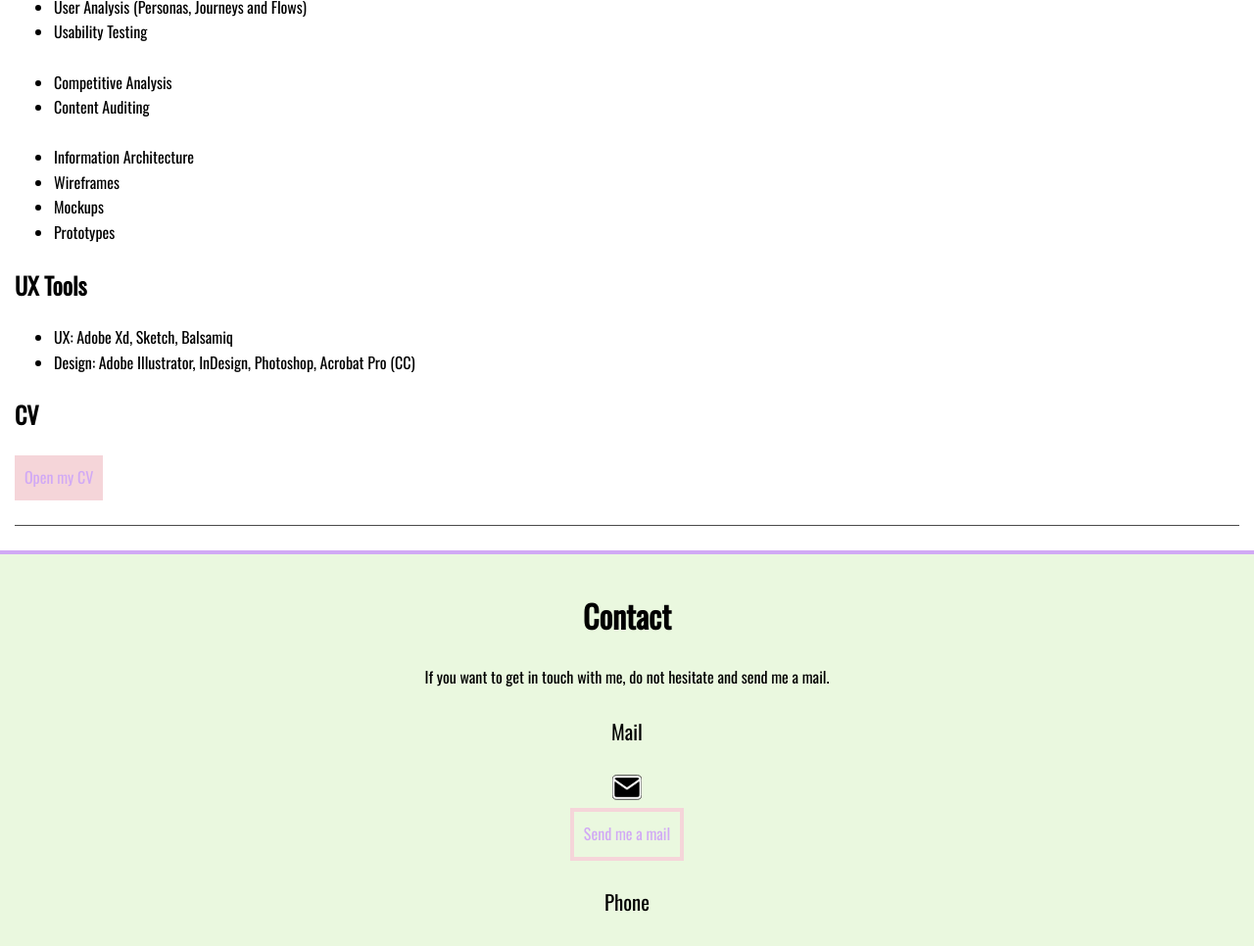
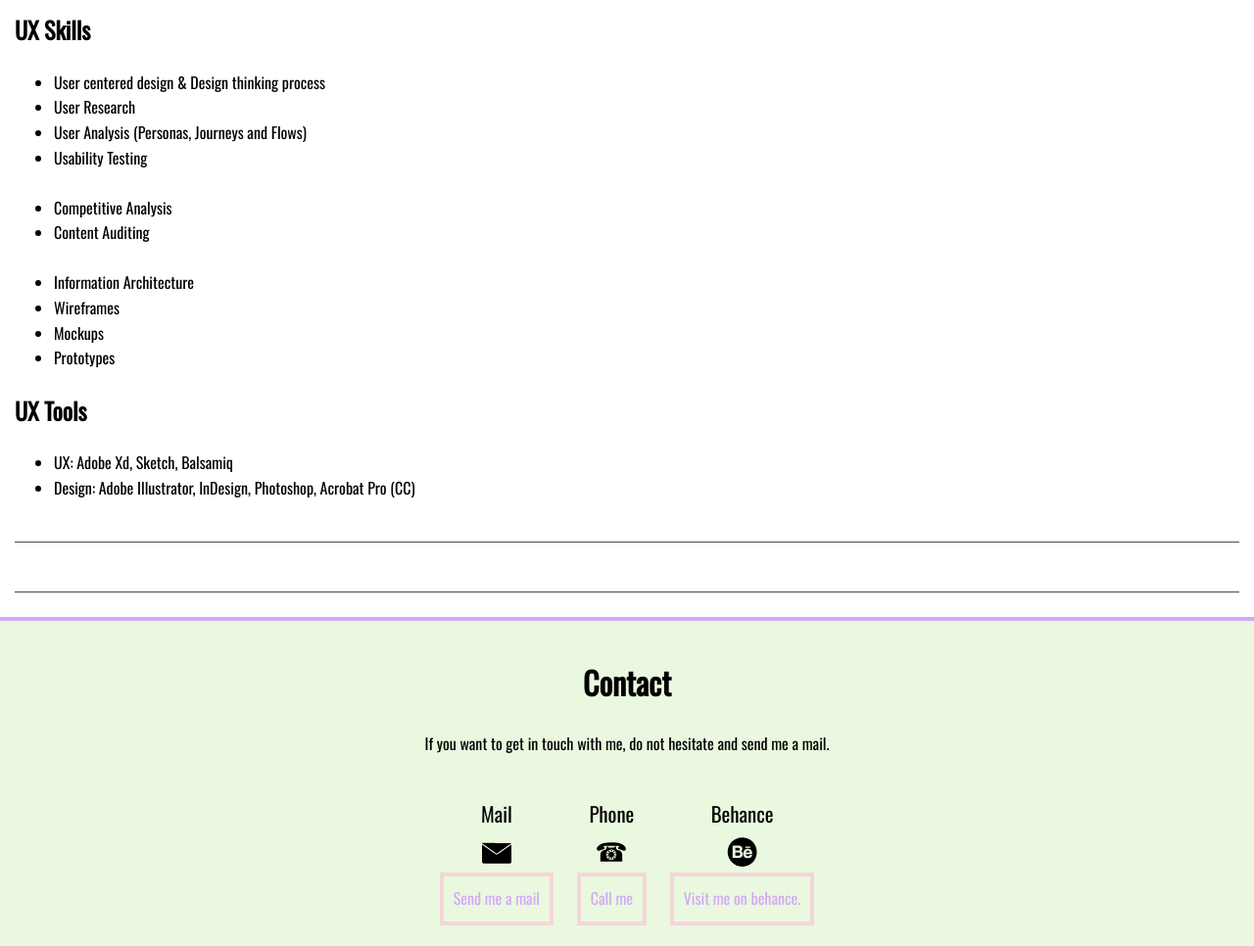
Before and after one commit to dia-con-ly/Portfolio-Website, a plain HTML site: page about.html in a window 1280 px wide. Shown: the part 1834-2800 px from the top of the page at 98% size. Drawn offline with nearby package versions, Linux system fonts and the light colour scheme.

Commit message:
Added correct column and row sections
Added descriptions and additinal divs where necessary.

```diff
--- a/about.html
+++ b/about.html
@@ -79,16 +79,17 @@
     				<h2>Hello, it´s me - Lydia</h2>
 						<h3> Some things about me: </h3>
 								<picture>
-	      				<source srcset="/img/Portrait/Portrait_600px.jpg" media="(max-width:767px)">
-	      				<img width="375" height="250" src="/img/Portrait/Portrait_600px.jpg" alt="My Image"media="(max-width:767px)">
+	      				<source srcset="img/Portrait/Portrait_1200px.jpg" media="(max-width:767px)">
+	      				<img width="375" height="250" src="img/Portrait/Portrait_1200px.jpg" alt="My Image"media="(max-width:767px)">
 	    					</picture>
 
 
 								<div class="row"> <!-- Row for columns  -->
 									<div> <!-- Columns  -->
 
+										<div><!-- Start Column 1  -->
+
 											<div id="aboutme" >
-
 														<div>
 															<h3> Where I am based </h3>
 							    						<p> I am based in Germany, but remotely living in a Van. That makes my life super flexible and allows me to changes places easily.</p>
@@ -107,10 +108,19 @@
 														</div>
 											</div>
 
+											<div id=CV>
+														<h3> CV </h3>
+														<div>
+														<a href="files/CV.pdf" class="button" target="_blank" >Open my CV</a>
+														</div>
+											</div>
 
+										</div><!-- End Column 1  -->
 
-										<div id="skills" >
-							<div>
+										<div><!-- Start Column 2  -->
+
+											<div id="skills" class="row"> <!-- Row for columns  -->
+														<div><!-- Start Column Skills  -->
 																	<h3> UX Skills </h3>
 																	<ul>
 																		<li> User centered design & Design thinking process </li>
@@ -126,24 +136,18 @@
 																		<li> Mockups</li>
 																		<li> Prototypes</li>
 																	</ul>
-							</div>
+														</div><!-- End Column Skills  -->
 
-							<div>
+														<div><!-- Start Column Tools -->
 																	<h3> UX Tools </h3>
 																	<ul>
 																		<li> UX: Adobe Xd, Sketch, Balsamiq </li>
 																		<li> Design: Adobe Illustrator, InDesign, Photoshop, Acrobat Pro (CC)</li>
 																	</ul>
-							</div>
+														</div><!-- End Column Tools  -->
 										 </div>
 
-
-										<div id=CV>
-							<h3> CV </h3>
-							<div>
-	 						<a href="/Users/ly/Documents/UX COURSE/03_FRONT END/Project/files/CV.pdf" class="button" target="_blank" >Open my CV</a>
-							</div>
-						</div>
+										</div><!-- End Column 2 -->
 
 								  </div> <!-- Columns  -->
 							  </div> <!-- Row for columns  -->
@@ -156,9 +160,8 @@
 </main>
 
 
-<footer>
 
-<div id="contact">
+<footer id="contact">
 	<div class="container">
 
 		<div>
@@ -166,53 +169,32 @@
 			<p>If you want to get in touch with me, do not hesitate and send me a mail.</p>
 		</div>
 
-			<div id=mail>
+		<div class="social">
+			<div id="mail">
 				<h4>Mail</h4>
 				<!-- Generator: Adobe Illustrator 25.0.1, SVG Export Plug-In . SVG Version: 6.00 Build 0)  -->
 				<svg width="30" height="30" version="1.1" id="Ebene_1" xmlns="http://www.w3.org/2000/svg" xmlns:xlink="http://www.w3.org/1999/xlink" x="0px" y="0px"
 					 viewBox="0 0 144.7 118.5" style="enable-background:new 0 0 144.7 118.5;" xml:space="preserve">
-				<style type="text/css">
-					.st0{fill:#FFFFFF;}
-					.st1{fill:#FFFFFF;stroke:#1D1D1B;stroke-width:4;stroke-miterlimit:10;}
-				</style>
-				<path class="st0" d="M72.5,0C55.1,0,37.6,0,20.2,0C10.7,0,2.9,5.8,0.7,14.6c-0.7,2.9-0.8,6-0.8,9c-0.1,24.6-0.1,49.1,0,73.7
-					c0,12.4,8.2,21.2,19.9,21.2c35,0.1,69.9,0.1,104.9,0c8.4,0,15.8-5,18.5-12.6c1-3,1.4-6.4,1.4-9.6c0.1-24.9,0-49.8,0.1-74.7
-					c0-13-8.3-21.6-21.4-21.6C106.4,0,89.5,0,72.5,0z"/>
-				<path class="st1" d="M72.5,0c17,0,33.9,0,50.9,0c13,0,21.4,8.6,21.4,21.6c-0.1,24.9,0,49.8-0.1,74.7c0,3.2-0.4,6.6-1.4,9.6
-					c-2.7,7.6-10.1,12.6-18.5,12.6c-35,0-69.9,0.1-104.9,0C8.2,118.5,0,109.6,0,97.3c-0.1-24.6,0-49.1,0-73.7c0-3,0.1-6.1,0.8-9
-					C3,5.8,10.8,0,20.3,0C37.7,0,55.1,0,72.5,0z M131.6,32.4c-1.6,1.1-2.6,1.8-3.5,2.4c-16.9,11.8-33.7,23.6-50.6,35.4
-					c-4.3,3-6.2,3-10.4,0c-12.2-8.5-24.3-17-36.5-25.5c-5.7-4-11.4-8-17.6-12.3c0,1.7,0,2.7,0,3.7c0,20.2,0,40.5,0,60.7
-					c0,6.2,2.2,8.5,8.4,8.5c33.9,0,67.9,0,101.8,0c6.2,0,8.4-2.2,8.4-8.4c0-20.4,0-40.7,0-61.1C131.6,34.9,131.6,34,131.6,32.4z
-					 M130.7,16.9c0.1-0.4,0.1-0.8,0.2-1.2c-2.1-0.8-4.2-2.3-6.3-2.3c-34.9-0.1-69.7-0.1-104.6,0c-2.1,0-4.2,1.5-7,2.6
-					c1.3,1.2,1.7,1.6,2.2,1.9C33.6,30.8,52,43.6,70.3,56.6c2,1.4,3.1,0.6,4.6-0.4c11.9-8.3,23.7-16.6,35.6-24.9
-					C117.2,26.4,124,21.7,130.7,16.9z"/>
-				<path d="M131.6,32.4c0,1.6,0,2.5,0,3.4c0,20.4,0,40.7,0,61.1c0,6.2-2.2,8.4-8.4,8.4c-33.9,0-67.9,0-101.8,0c-6.2,0-8.4-2.2-8.4-8.5
-					c0-20.2,0-40.5,0-60.7c0-1,0-2,0-3.7c6.2,4.3,11.9,8.3,17.6,12.3c12.2,8.5,24.3,17,36.5,25.5c4.3,3,6.1,3,10.4,0
-					c16.9-11.8,33.7-23.6,50.6-35.4C129.1,34.2,130,33.5,131.6,32.4z"/>
-				<path d="M130.7,16.9c-6.8,4.8-13.5,9.5-20.3,14.2C98.5,39.4,86.7,47.7,74.8,56c-1.5,1-2.6,1.8-4.6,0.4c-18.3-13-36.7-25.8-55.1-38.7
-					c-0.5-0.3-0.8-0.7-2.2-1.9c2.8-1.1,4.9-2.6,7-2.6c34.9-0.1,69.7-0.1,104.6,0c2.1,0,4.2,1.5,6.3,2.3
-					C130.9,16.1,130.8,16.5,130.7,16.9z"/>
+				<path d="M4.5,19.3c5.9,4,11.6,8.2,17.4,12.3C37.4,42.5,53.3,53.8,69,65.1c1.4,0.9,2.6,1.3,3.6,1.3c1.8,0,3.2-0.9,4.2-1.7l0.1-0.1
+					c6.9-4.9,13.8-9.8,20.7-14.7c7-5,13.9-9.8,21-14.8c4.8-3.6,9.7-7.1,14.5-10.4c3-2.1,6.1-4.4,9.1-6.5l0.7-0.5l0.2-0.8
+					c0.1-0.4,0.1-0.7,0.1-0.9c0-0.1-144.6-1.4-144.6-1.4l3.4,3.1C3.3,18.3,3.8,18.8,4.5,19.3z"/>
+				<path d="M137.1,28.4c-9.9,7-20,14-30,21s-20,14-30,21c-4.3,3-5.4,3-9.6,0C60.2,65.2,53,60.1,45.9,55.1c-7.2-5-14.3-10.1-21.5-15
+					L24.1,40c-6.7-4.7-13.4-9.5-20.7-14.4l-3.7-2.6v80.7c0,8.8,3.7,12.4,12.3,12.4h120.5c8.6,0,12.3-3.7,12.3-12.3V22.9l-5.2,3.7
+					C138.6,27.3,137.8,27.8,137.1,28.4z"/>
 				</svg>
+
 				<div>
 				<a href="mailto:lytopnik@gmail.com" class="button contact">Send me a mail</a>
 			</div>
 			</div>
 
 
-			<div id=phone>
+			<div id="phone">
+				<div >
 					<h4>Phone</h4>
 						<!-- Generator: Adobe Illustrator 25.0.1, SVG Export Plug-In . SVG Version: 6.00 Build 0)  -->
 						<svg width="30" height="30" version="1.1" id="Ebene_1" xmlns="http://www.w3.org/2000/svg" xmlns:xlink="http://www.w3.org/1999/xlink" x="0px" y="0px"
 							 viewBox="0 0 97.9 64.2" style="enable-background:new 0 0 97.9 64.2;" xml:space="preserve">
-				<style type="text/css">
-					.st0{fill:#FFFFFF;}
-				</style>
-				<g>
-					<path class="st0" d="M85.4,63.9c0.1-0.2,0.2-0.2,0.2-0.3c-0.1-8.1,0.1-16.1-0.3-24.2c-0.3-6.6-5-11.5-11.4-13.2
-						c-2.2-0.6-4.3-1.5-6.4-2.4c-1.6-0.7-2.3-2-2.2-3.8c0.1-1.8,0-3.6,0-5.4c-2.2,0-4.1,0-6.2,0c0,1.1,0,2.1,0,3.1c-6.8,0-13.4,0-20,0
-						C39,16.6,39,15.6,39,14.6c-2.1,0-4.1,0-6.2,0c0,1,0,2,0,2.9c0,5.5-0.5,6.1-5.7,7.9c-0.7,0.2-1.4,0.4-2,0.6
-						c-1.1,0.3-2.3,0.6-3.3,1.1c-5.8,2.6-8.8,7.4-9,13.5c-0.3,7.5-0.1,15.1-0.1,22.7c0,0.2,0.1,0.5,0.1,0.7
-						C36.9,63.9,61.2,63.9,85.4,63.9z"/>
 						<path d="M54,0c2.1,0.2,4.2,0.4,6.3,0.6c8.1,0.8,16.1,1.9,23.5,5.5c4.1,2,7.9,4.6,10.8,8.2c0.9,1.1,1.6,2.4,2.3,3.7
 							c1.5,3.1,0.5,5.9-1.5,8.5c-1.3,1.6-3.2,2-5.2,1.3c-5.5-1.9-11.1-3.8-16.7-5.7c-2.7-0.9-3.2-3-1.4-5.2c0.7-0.9,1.4-1.7,2-2.7
 							c0.7-1.3,0.2-2-1.2-2.1c-0.4,0-0.7,0-1.1,0c-15.2,0-30.5,0-45.7,0c-0.3,0-0.6,0-0.9,0c-1.8,0.1-2.2,0.9-1.3,2.3
@@ -220,21 +202,9 @@
 							c1.4-3.7,4.2-6.2,7.3-8.6c6.1-4.7,13.2-6.9,20.6-8c4.8-0.7,9.7-1.1,14.5-1.6c0.3,0,0.7-0.2,1-0.2C47.5,0,50.7,0,54,0z"/>
 						<path d="M85.4,63.9c-24.2,0-48.5,0-72.8,0c0-0.2-0.1-0.5-0.1-0.7c0-7.6-0.2-15.1,0.1-22.7c0.2-6.2,3.2-10.9,9-13.5
 							c1-0.5,2.2-0.7,3.3-1.1c0.7-0.2,1.4-0.4,2-0.6c5.2-1.8,5.7-2.4,5.7-7.9c0-0.9,0-1.9,0-2.9c2.1,0,4.1,0,6.2,0c0,1,0.1,2,0.1,3.1
-						c6.6,0,13.2,0,20,0c0-0.9,0-1.9,0-3.1c2.1,0,4,0,6.2,0c0,1.8,0.1,3.6,0,5.4c-0.1,1.8,0.6,3.1,2.2,3.8c2.1,0.9,4.2,1.9,6.4,2.4
+							c6.6,0,13.2,0,20,0c0-0.9,0-1.9,0-3.1c2.1,0,4,0,6.2,0c0,1.8,0.1,3.6,0,5.4s0.6,3.1,2.2,3.8c2.1,0.9,4.2,1.9,6.4,2.4
 							c6.4,1.7,11.1,6.6,11.4,13.2c0.4,8,0.2,16.1,0.3,24.2C85.6,63.6,85.5,63.7,85.4,63.9z M65.9,41.1c0-9.7-7.4-17.1-17.1-17.1
 							s-17.1,7.5-17.1,17.1s7.5,17.1,17,17.1C58.4,58.2,65.9,50.8,65.9,41.1z"/>
-					<path class="st0" d="M65.9,41.1c0,9.6-7.5,17.1-17.2,17c-9.6,0-17-7.5-17-17.1s7.5-17.1,17.1-17.1C58.5,24,65.9,31.5,65.9,41.1z
-						 M48.7,31.4c-5.4,0-9.6,4.3-9.6,9.6s4.4,9.7,9.6,9.7c5.3,0,9.7-4.3,9.7-9.6C58.5,35.7,54.2,31.4,48.7,31.4z M59.6,30.1
-						c0-1.4-1-2.4-2.3-2.4c-1.4-0.1-2.5,1-2.6,2.4c0,1.3,1.2,2.5,2.5,2.5C58.5,32.5,59.5,31.4,59.6,30.1z M38.7,45.1
-						c0-1.4-1-2.4-2.3-2.4c-1.4,0-2.5,1.1-2.5,2.5s1.1,2.4,2.6,2.4C37.8,47.5,38.7,46.6,38.7,45.1z M43.6,30c0-1.4-1-2.4-2.4-2.4
-						s-2.5,1.2-2.5,2.5c0.1,1.3,1.3,2.4,2.5,2.4C42.6,32.5,43.6,31.3,43.6,30z M51.6,27.4c0-1.4-1-2.4-2.4-2.4c-1.3,0-2.5,1.3-2.4,2.6
-						s1.2,2.3,2.5,2.3C50.6,29.9,51.6,28.8,51.6,27.4z M38.7,36.7c0-1.4-1-2.4-2.4-2.4s-2.5,1.1-2.5,2.4c0,1.3,1.1,2.4,2.4,2.5
-						C37.6,39.3,38.7,38.2,38.7,36.7z M41.3,54.2c1.4,0,2.4-1.1,2.4-2.4c0-1.3-1.1-2.4-2.4-2.4s-2.6,1.2-2.5,2.5
-						C38.8,53.3,39.9,54.3,41.3,54.2z M57,54.2c1.4,0.1,2.5-0.9,2.6-2.2c0.1-1.4-1-2.6-2.4-2.6c-1.3,0-2.5,1.1-2.5,2.4
-						C54.6,53.1,55.7,54.2,57,54.2z M49.2,56.9c1.3,0,2.4-1.1,2.4-2.4c0-1.4-1-2.5-2.3-2.5c-1.4,0-2.6,1.1-2.5,2.5
-						C46.7,55.7,47.9,56.9,49.2,56.9z M64.4,36.9c0.1-1.3-0.9-2.4-2.2-2.6c-1.3-0.1-2.5,0.9-2.6,2.2s1,2.6,2.3,2.7
-						C63.2,39.3,64.3,38.3,64.4,36.9z M64.4,45.2c0-1.4-1.1-2.5-2.4-2.5s-2.4,1.1-2.5,2.4c0,1.3,1.1,2.4,2.4,2.4
-						C63.3,47.6,64.4,46.5,64.4,45.2z"/>
 						<path d="M48.7,31.4c5.5,0,9.8,4.3,9.7,9.7c-0.1,5.3-4.5,9.7-9.7,9.6c-5.3,0-9.7-4.4-9.6-9.7C39.1,35.7,43.4,31.4,48.7,31.4z"/>
 						<path d="M59.6,30.1c0,1.4-1.1,2.4-2.4,2.5c-1.3,0-2.5-1.2-2.5-2.5c0-1.4,1.1-2.4,2.6-2.4C58.6,27.7,59.6,28.7,59.6,30.1z"/>
 						<path d="M38.7,45.1c0,1.4-0.9,2.4-2.3,2.4c-1.5,0-2.6-1.1-2.6-2.4c0-1.4,1.2-2.5,2.5-2.5C37.8,42.7,38.7,43.7,38.7,45.1z"/>
@@ -246,70 +216,52 @@
 						<path d="M49.2,56.9c-1.3,0-2.4-1.2-2.5-2.4c0-1.4,1.2-2.5,2.5-2.5s2.3,1.1,2.3,2.5C51.6,55.9,50.5,56.9,49.2,56.9z"/>
 						<path d="M64.4,36.9c-0.1,1.3-1.2,2.4-2.5,2.3c-1.3-0.1-2.5-1.4-2.3-2.7c0.1-1.3,1.3-2.3,2.6-2.2C63.5,34.5,64.5,35.6,64.4,36.9z"/>
 						<path d="M64.4,45.2c0,1.3-1.2,2.4-2.5,2.3c-1.3-0.1-2.4-1.2-2.4-2.4c0-1.3,1.2-2.4,2.5-2.4C63.4,42.7,64.5,43.8,64.4,45.2z"/>
-					</g>
 						</svg>
+
+					</div>
 					<div>
 				<a href="tel:+123 456 789" class="button contact">Call me</a>
 			</div>
 		</div>
 
 
-			<div id=socialmedia>
+			<div id="socialmedia">
 				<h4>Behance</h4>
 				<div>
 					<!-- Generator: Adobe Illustrator 25.0.1, SVG Export Plug-In . SVG Version: 6.00 Build 0)  -->
-					<svg width="40" height="40" version="1.1" id="Ebene_1" xmlns="http://www.w3.org/2000/svg" xmlns:xlink="http://www.w3.org/1999/xlink" x="0px" y="0px"
-						 viewBox="0 0 841.9 595.3" style="enable-background:new 0 0 841.9 595.3;" xml:space="preserve">
-					<style type="text/css">
-						.st0{fill:#FFFFFF;}
-					</style>
+					<svg vwidth="30" height="30" version="1.1" id="Ebene_1" xmlns="http://www.w3.org/2000/svg" xmlns:xlink="http://www.w3.org/1999/xlink" x="0px" y="0px"
+						 viewBox="0 0 144.7 118.5" style="enable-background:new 0 0 144.7 118.5;" xml:space="preserve">
 					<g>
-						<path class="st0" d="M583.7,541.5c-170.6,0-341.3,0-512,0c0-170.6,0-341.2,0-512c170.6,0,341.3,0,512,0
-							C583.7,200.1,583.7,370.8,583.7,541.5z M106,297.5c0.5,123.2,100.2,222.4,223.1,222c122.1-0.4,221.7-100.5,221.2-222.3
-							c-0.5-123.5-100-222.3-223.6-221.9C205,75.7,105.5,175.9,106,297.5z"/>
-						<path d="M106,297.5c-0.5-121.7,99-221.8,220.7-222.2c123.5-0.4,223.1,98.4,223.6,221.9c0.5,121.8-99.1,221.9-221.2,222.3
-							C206.1,519.9,106.5,420.7,106,297.5z M181.5,385.4c0.8,0.2,1.2,0.4,1.5,0.4c33.4,0,66.9,0.4,100.3-0.2c13.8-0.3,26.8-5,37.3-14.6
-							c13.6-12.4,16.5-28.7,15.5-46c-0.5-9.3-2.7-18.4-8.1-26.3c-5.5-8.1-13.5-12.1-24.3-13.1c2.7-1,4.3-1.6,5.8-2.2
-							c7.7-2.9,13.4-8,16.8-15.4c6.7-14.4,5.2-43.6-15-57.4c-9.3-6.4-19.8-9.4-31-9.4c-31.6-0.2-63.2-0.1-94.8-0.1
-							c-1.3,0-2.5,0.2-3.9,0.4C181.5,262.9,181.5,324,181.5,385.4z M446.2,341c-5.2,16.5-19.7,23.2-40,18.8
-							c-14.9-3.3-24.5-16.4-22.6-31.6c31.6,0,63.3,0,96.5,0c-0.8-10-0.7-19.5-2.4-28.7c-3.6-20.5-13.1-37.4-33.4-45.7
-							c-6.9-2.8-14.6-4.7-22.1-5.2c-27.4-2.1-51.5,4.7-66.6,29.8c-13.6,22.6-15.8,46.9-6.7,71.8c6.4,17.4,18.7,29.1,36.2,35.2
-							c13.1,4.5,26.7,5.4,40.4,4.2c13.5-1.2,26.5-4.7,37.3-13.7c10.8-9,15-20.9,15-34.8C467,341,456.8,341,446.2,341z M450.8,234.1
-							c0-7.6,0-14.6,0-21.8c-25.4,0-50.5,0-75.4,0c0,7.5,0,14.6,0,21.8C400.6,234.1,425.5,234.1,450.8,234.1z"/>
-						<path class="st0" d="M181.5,385.4c0-61.4,0-122.5,0-184c1.3-0.1,2.6-0.4,3.9-0.4c31.6,0,63.2-0.1,94.8,0.1c11.2,0.1,21.6,3,31,9.4
-							c20.2,13.8,21.7,43,15,57.4c-3.5,7.5-9.1,12.5-16.8,15.4c-1.5,0.6-3,1.2-5.8,2.2c10.9,1,18.8,5,24.3,13.1c5.4,7.9,7.6,17,8.1,26.3
-							c1,17.3-1.9,33.6-15.5,46c-10.5,9.6-23.5,14.4-37.3,14.6c-33.4,0.6-66.8,0.2-100.3,0.2C182.6,385.8,182.3,385.6,181.5,385.4z
-							 M223.6,352.7c19.3,0,38.2,0.4,57-0.2c7.2-0.2,12.8-5.1,14.6-12.4c1.3-5.2,2-10.9,1.5-16.1c-1.3-12.8-8.9-21-23.8-20.4
-							c-14.6,0.6-29.2,0.1-43.8,0.1c-1.8,0-3.5,0.2-5.5,0.2C223.6,320.4,223.6,336.4,223.6,352.7z M223.4,274.9c18.5,0,36.3,0.1,54.1-0.1
-							c5.8-0.1,10.2-3.5,11.2-8.9c1.2-6.7,1.8-13.9,0.9-20.6c-1-8-6.6-11.6-14.9-11.6c-10.6,0-21.3,0-31.9,0c-6.3,0-12.5,0-19,0
-							c-0.1,1.5-0.3,2.5-0.3,3.4C223.4,249.5,223.4,262,223.4,274.9z"/>
-						<path class="st0" d="M446.2,341c10.5,0,20.8,0,31.7,0c0,14-4.3,25.8-15,34.8c-10.8,9-23.7,12.5-37.3,13.7
-							c-13.6,1.2-27.3,0.4-40.4-4.2c-17.5-6.1-29.8-17.8-36.2-35.2c-9.2-24.9-6.9-49.2,6.7-71.8c15.1-25,39.2-31.9,66.6-29.8
-							c7.5,0.6,15.2,2.4,22.1,5.2c20.2,8.3,29.7,25.2,33.4,45.7c1.6,9.2,1.6,18.7,2.4,28.7c-33.2,0-64.9,0-96.5,0
-							c-1.9,15.2,7.7,28.3,22.6,31.6C426.5,364.2,441,357.5,446.2,341z M443.5,303.5c0.7-16.1-10.9-28-26.8-28.6
-							c-18.3-0.7-32,12.8-33.3,28.6C403.5,303.5,423.5,303.5,443.5,303.5z"/>
-						<path class="st0" d="M450.8,234.1c-25.3,0-50.2,0-75.4,0c0-7.2,0-14.3,0-21.8c24.9,0,50,0,75.4,0
-							C450.8,219.5,450.8,226.5,450.8,234.1z"/>
-						<path d="M223.6,352.7c0-16.3,0-32.3,0-48.8c1.9-0.1,3.7-0.2,5.5-0.2c14.6,0,29.2,0.4,43.8-0.1c14.8-0.6,22.5,7.6,23.8,20.4
-							c0.5,5.3-0.2,10.9-1.5,16.1c-1.8,7.3-7.4,12.2-14.6,12.4C261.8,353.1,242.9,352.7,223.6,352.7z"/>
-						<path d="M223.4,274.9c0-12.9,0-25.4,0-37.8c0-1,0.2-1.9,0.3-3.4c6.5,0,12.8,0,19,0c10.6,0,21.3,0,31.9,0c8.3,0,13.9,3.6,14.9,11.6
-							c0.9,6.8,0.3,13.9-0.9,20.6c-1,5.4-5.4,8.9-11.2,8.9C259.7,275,241.9,274.9,223.4,274.9z"/>
-						<path d="M443.5,303.5c-20,0-40,0-60.1,0c1.2-15.9,15-29.4,33.3-28.6C432.6,275.5,444.2,287.5,443.5,303.5z"/>
+						<path d="M14.7,59.7C14.5,27.4,40.9,0.9,73.1,0.8c32.7-0.1,59.1,26.1,59.2,58.8c0.1,32.3-26.3,58.8-58.6,58.9
+							C41.2,118.6,14.8,92.3,14.7,59.7z M34.7,83c0.2,0.1,0.3,0.1,0.4,0.1c8.8,0,17.7,0.1,26.6-0.1c3.7-0.1,7.1-1.3,9.9-3.9
+							c3.6-3.3,4.4-7.6,4.1-12.2c-0.1-2.5-0.7-4.9-2.1-7c-1.5-2.1-3.6-3.2-6.4-3.5c0.7-0.3,1.1-0.4,1.5-0.6c2-0.8,3.6-2.1,4.5-4.1
+							c1.8-3.8,1.4-11.6-4-15.2C66.7,34.8,64,34,61,34c-8.4-0.1-16.7,0-25.1,0c-0.3,0-0.7,0.1-1,0.1C34.7,50.5,34.7,66.7,34.7,83z
+							 M104.8,71.2c-1.4,4.4-5.2,6.1-10.6,5c-3.9-0.9-6.5-4.3-6-8.4c8.4,0,16.8,0,25.6,0c-0.2-2.6-0.2-5.2-0.6-7.6
+							c-1-5.4-3.5-9.9-8.8-12.1c-1.8-0.7-3.9-1.2-5.9-1.4c-7.3-0.6-13.6,1.2-17.6,7.9c-3.6,6-4.2,12.4-1.8,19c1.7,4.6,5,7.7,9.6,9.3
+							c3.5,1.2,7.1,1.4,10.7,1.1s7-1.2,9.9-3.6s4-5.5,4-9.2C110.3,71.2,107.6,71.2,104.8,71.2z M106,42.9c0-2,0-3.9,0-5.8
+							c-6.7,0-13.4,0-20,0c0,2,0,3.9,0,5.8C92.7,42.9,99.3,42.9,106,42.9z"/>
+						<path d="M45.8,74.3c0-4.3,0-8.6,0-12.9c0.5,0,1-0.1,1.5-0.1c3.9,0,7.7,0.1,11.6,0c3.9-0.2,6,2,6.3,5.4c0.1,1.4-0.1,2.9-0.4,4.3
+							c-0.5,1.9-2,3.2-3.9,3.3C55.9,74.4,50.9,74.3,45.8,74.3z"/>
+						<path d="M45.8,53.7c0-3.4,0-6.7,0-10c0-0.3,0.1-0.5,0.1-0.9c1.7,0,3.4,0,5,0c2.8,0,5.6,0,8.5,0c2.2,0,3.7,1,3.9,3.1
+							c0.2,1.8,0.1,3.7-0.2,5.5c-0.3,1.4-1.4,2.4-3,2.4C55.4,53.7,50.7,53.7,45.8,53.7z"/>
+						<path d="M104.1,61.3c-5.3,0-10.6,0-15.9,0c0.3-4.2,4-7.8,8.8-7.6C101.2,53.9,104.3,57,104.1,61.3z"/>
 					</g>
 					</svg>
+
 				</div>
 				<a href="https://www.behance.net/gallery/106107789/VELA-A-UX-Design-Study-Case" class="button contact" target="_blank"> Visit me on behance. </a>
 			</div>
+		</div>
 
 
-
-			<div id=Copyright>
+			<div id="copyright">
 				<p>Copyright by Lydia Topnik 2020</p>
 			</div>
 
-		</div>
+
 	</div>
 </footer>
 
+
 </body>
 </html>
```
Lines whose indentation alone changed are shown as unchanged.
